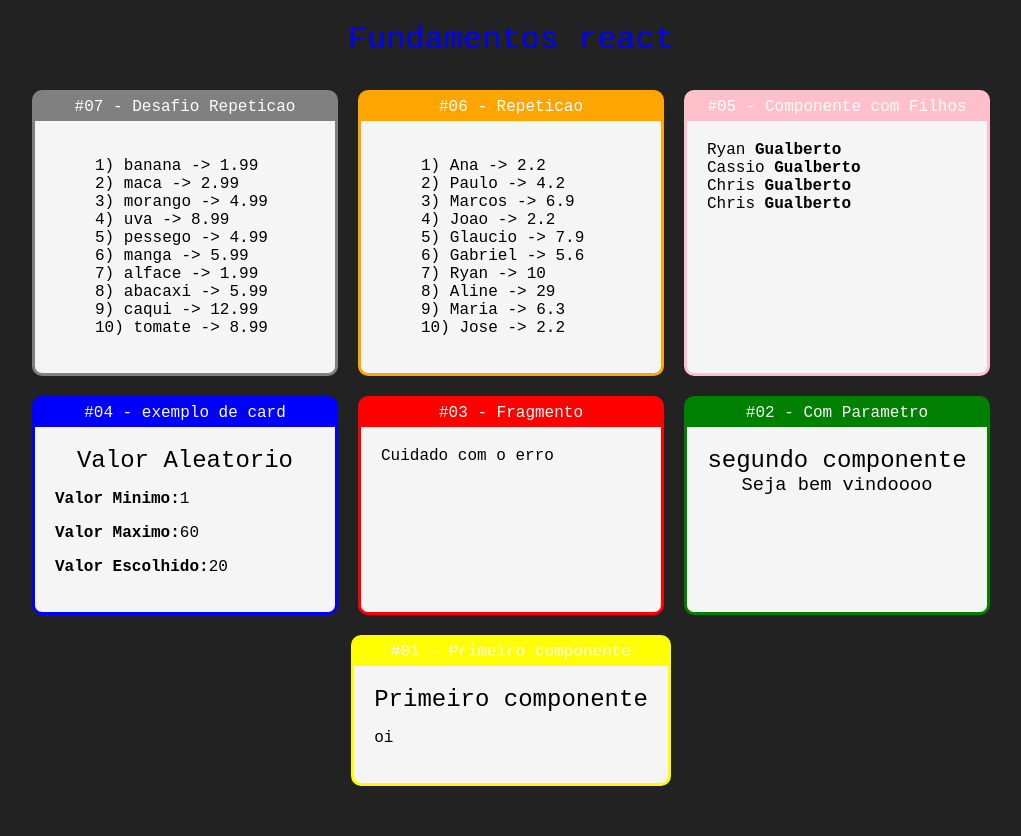
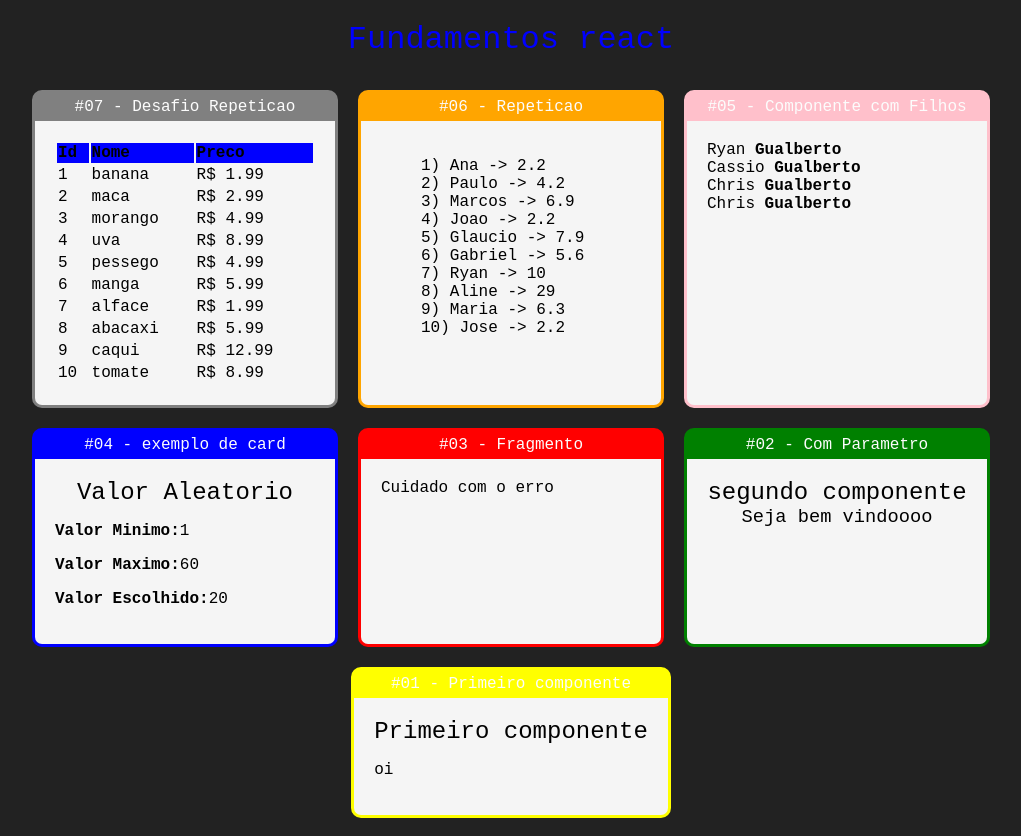
Before and after one commit to RyanGualberto/fundamentos-react, a React (Create React App) app: page / in a window 1280 px wide. Shown: the whole page, without its empty margins (129-1150 px from the left). Before the commit the page ends 804 px from the top, so only its background shows below. Built offline with nearby package versions, Linux system fonts and the light colour scheme; the HTML template or start-up script is replaced by a standard one.

Commit message:
add layout in desafio repetion

```diff
--- a/src/components/repeticao/TabelaProduto.jsx
+++ b/src/components/repeticao/TabelaProduto.jsx
@@ -1,21 +1,28 @@
 import React from "react";
 import produtos from "../../data/produtos";
-
+import './TabelaProdutos.css'
 export default props => {
-    const produtosLi = produtos.map((produto) => {
+    const prodRow = produtos.map((produto) => {
         return (
-            <li key={produto.id}>
-                {produto.id}) {produto.nome} -> {produto.preco}
-            </li>
+            <tr key={produto.id}>
+                <td>{produto.id} </td>
+                <td>{produto.nome}</td>
+                <td>R$ {produto.preco}</td>
+            </tr>
         )
     })
     return (
         <div>
-            <ul style={{
-                listStyle: "none"
-            }}>
-               {produtosLi}
-            </ul>
+            <table className="table">
+                <thead>
+                    <th>Id</th>
+                    <th>Nome</th>
+                    <th>Preco</th>
+                </thead>
+                <tbody>
+                  {prodRow}
+                </tbody>
+            </table>
         </div>
     )
 }
--- /dev/null
+++ b/src/components/repeticao/TabelaProdutos.css
@@ -0,0 +1,8 @@
+ table {
+    width: 100%;
+}
+
+table th {
+    background-color: blue;
+    text-align: left;
+}
```
